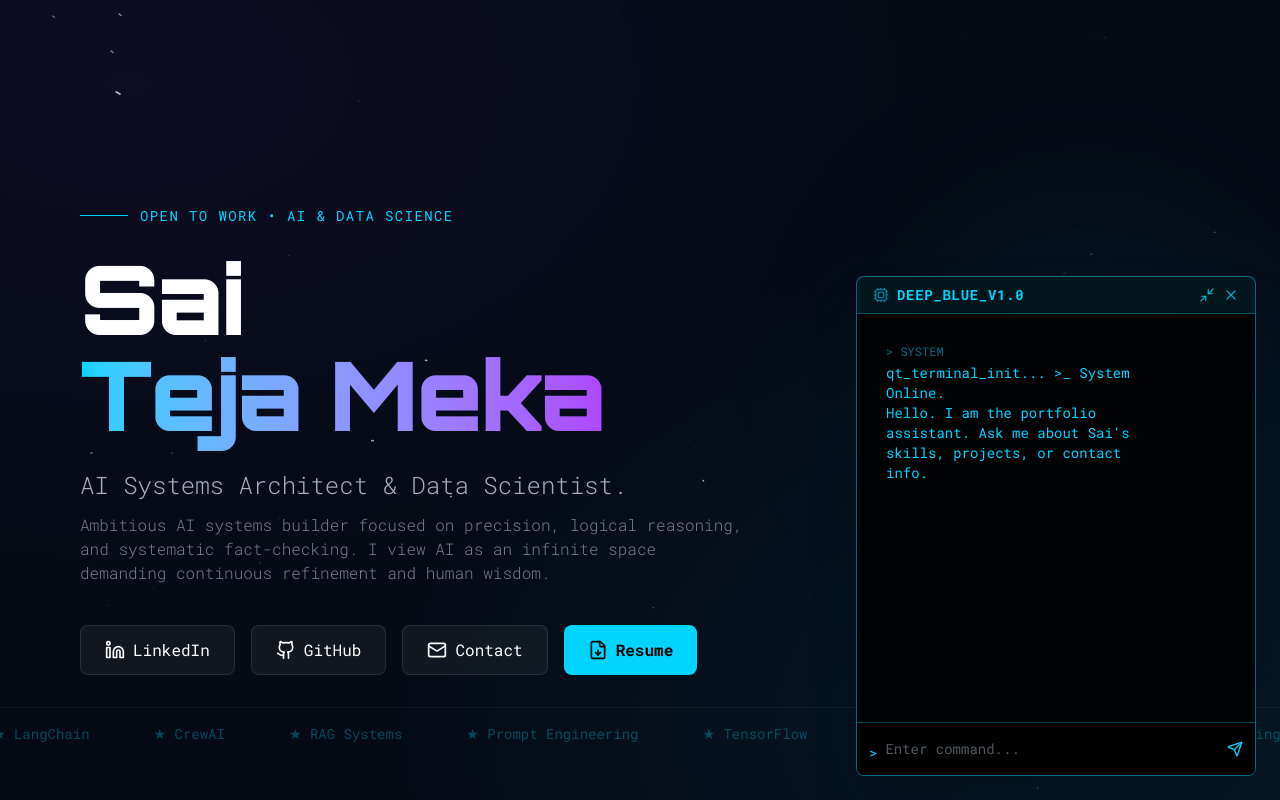
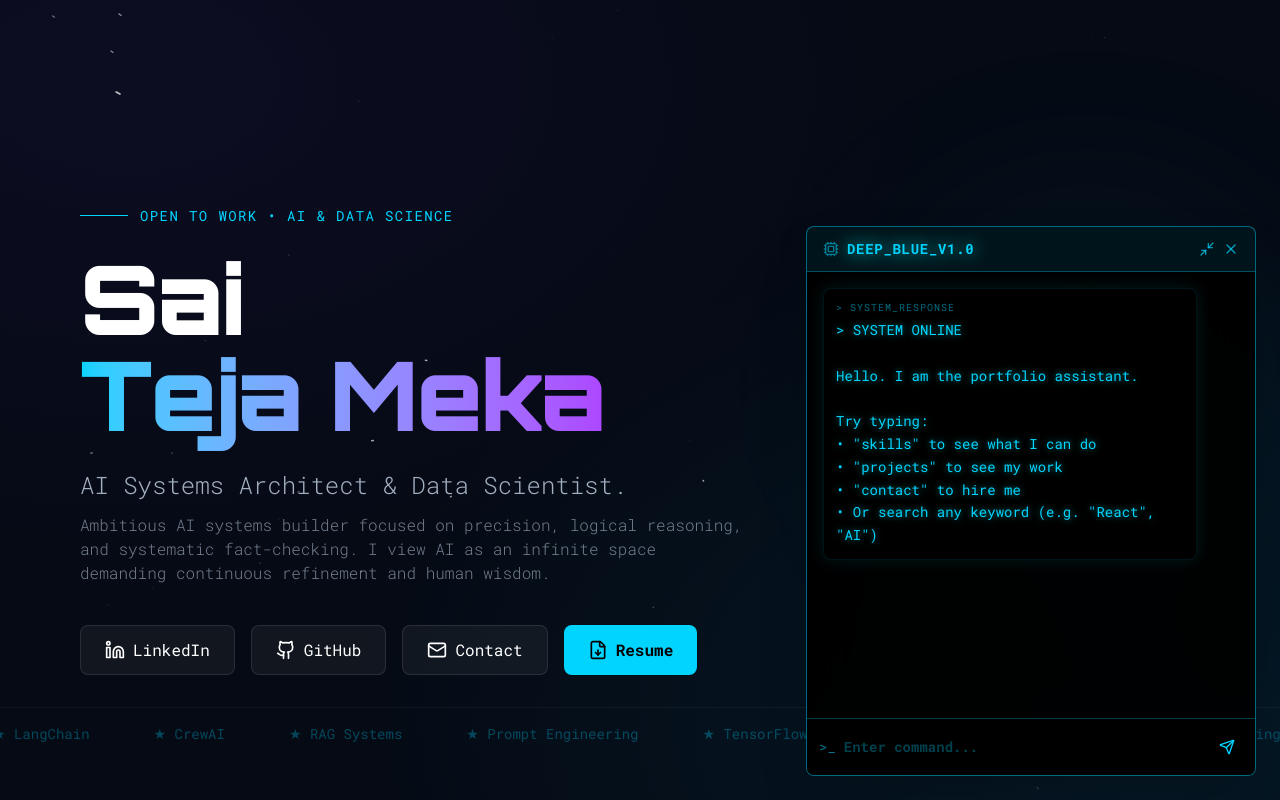
Before and after one commit to Sai-Teja-Meka/my-portfolio, a React (Vite) app: page / in a window 1280 px wide. Both pictures are taken after a click on the button 1227 px from the left and 747 px from the top of the page. Shown: the top 800 px of the page. Built offline with nearby package versions, Linux system fonts and the light colour scheme.

Commit message:
Update AITerminal.tsx

```diff
--- a/src/components/AITerminal.tsx
+++ b/src/components/AITerminal.tsx
@@ -1,8 +1,8 @@
 import { useState, useEffect, useRef } from 'react';
 import { motion, AnimatePresence } from 'framer-motion';
-import { Terminal, X, Minimize2, Send, Cpu } from 'lucide-react';
+import { Terminal, X, Minimize2, Send, Cpu, Search } from 'lucide-react';
 import { cn } from '@/lib/utils';
-import { PERSONAL_INFO, SKILLS, PROJECTS } from '@/lib/data';
+import { PERSONAL_INFO, SKILLS, PROJECTS, EXPERIENCE } from '@/lib/data';
 
 interface AITerminalProps {
   externalOpen?: boolean;
@@ -12,16 +12,16 @@ interface AITerminalProps {
 export function AITerminal({ externalOpen = false, onClose }: AITerminalProps) {
   const [isOpen, setIsOpen] = useState(false);
   const [input, setInput] = useState('');
+
+  // Clean initial state without the "qt_init" clutter
   const [history, setHistory] = useState<{role: 'user' | 'ai', content: string}[]>([
-    { role: 'ai', content: `qt_terminal_init... >_ System Online. \nHello. I am the portfolio assistant. Ask me about Sai's skills, projects, or contact info.` }
+    { role: 'ai', content: `> SYSTEM ONLINE\n\nHello. I am the portfolio assistant. \n\nTry typing:\n• "skills" to see what I can do\n• "projects" to see my work\n• "contact" to hire me\n• Or search any keyword (e.g. "React", "AI")` }
   ]);
+
   const bottomRef = useRef<HTMLDivElement>(null);
 
-  // Sync external open state (from Hero button) to internal state
   useEffect(() => {
-    if (externalOpen) {
-      setIsOpen(true);
-    }
+    if (externalOpen) setIsOpen(true);
   }, [externalOpen]);
 
   useEffect(() => {
@@ -30,26 +30,83 @@ export function AITerminal({ externalOpen = false, onClose }: AITerminalProps) {
 
   const handleClose = () => {
     setIsOpen(false);
-    if (onClose) onClose(); // Reset parent state
+    if (onClose) onClose();
   };
 
   const handleCommand = (cmd: string) => {
-    const lowerCmd = cmd.toLowerCase();
-    let response = "Access denied or command not recognized. Try 'help'.";
+    const lowerCmd = cmd.toLowerCase().trim();
+    let response = "Access denied. Command not recognized. Try 'help', 'skills', or search a keyword.";
 
-    if (lowerCmd.includes('help')) {
-      response = "Available commands: 'skills', 'projects', 'contact', 'about', 'clear'.";
-    } else if (lowerCmd.includes('skills')) {
-      response = `Analyzing neural pathways... \nCore competencies: ${SKILLS.map(s => s.category).join(', ')}.`;
+    // --- INTELLIGENT COMMAND PROCESSOR ---
+
+    // 1. HELP / MENU
+    if (['help', 'ls', 'menu', 'options'].includes(lowerCmd)) {
+      response = `>> AVAILABLE COMMANDS <<\n\n• skills      : List technical capabilities\n• projects    : View project archive\n• experience  : Show work history\n• contact     : Get communication links\n• about       : Executive summary\n• clear       : Clear terminal screen\n• [keyword]   : Search (e.g. 'React', 'PepsiCo')`;
+
+    // 2. BIO
+    } else if (lowerCmd.includes('about') || lowerCmd.includes('who are you')) {
+      response = `>> IDENTITY VERIFIED <<\n\nNAME: ${PERSONAL_INFO.name}\nROLE: ${PERSONAL_INFO.role}\nSTATUS: ${PERSONAL_INFO.status}\n\nBIO: ${PERSONAL_INFO.bio}`;
+
+    // 3. SKILLS
+    } else if (lowerCmd.includes('skills') || lowerCmd.includes('stack')) {
+      // Format skills into a clean list
+      const skillTree = SKILLS.map(s => `[${s.category.toUpperCase()}]\n> ${s.items.join(', ')}`).join('\n\n');
+      response = `>> NEURAL PATHWAYS LOADED <<\n\n${skillTree}`;
+
+    // 4. PROJECTS
     } else if (lowerCmd.includes('projects')) {
-      response = `Retrieving mission logs... \nFeatured: ${PROJECTS.filter(p => p.featured).map(p => p.title).join(', ')}.`;
-    } else if (lowerCmd.includes('contact')) {
-      response = `Secure channel available: ${PERSONAL_INFO.email}`;
-    } else if (lowerCmd.includes('about')) {
-      response = PERSONAL_INFO.bio;
-    } else if (lowerCmd.includes('clear')) {
+      const projectList = PROJECTS.map(p => `* ${p.title} [${p.category}]`).join('\n');
+      response = `>> MISSION LOGS RETRIEVED <<\n\n${projectList}\n\n(Type a specific project name for details)`;
+
+    // 5. EXPERIENCE
+    } else if (lowerCmd.includes('experience') || lowerCmd.includes('work') || lowerCmd.includes('history')) {
+      const expList = EXPERIENCE.map(e => `[${e.year}] ${e.title} @ ${e.company}`).join('\n');
+      response = `>> CAREER TIMELINE <<\n\n${expList}`;
+
+    // 6. CONTACT
+    } else if (lowerCmd.includes('contact') || lowerCmd.includes('email') || lowerCmd.includes('hire')) {
+      response = `>> SECURE CHANNEL OPEN <<\n\nEMAIL: ${PERSONAL_INFO.email}\nLINKEDIN: ${PERSONAL_INFO.linkedin}\nGITHUB: ${PERSONAL_INFO.github}`;
+
+    // 7. CLEAR
+    } else if (lowerCmd === 'clear') {
       setHistory([]);
       return;
+
+    // 8. KEYWORD SEARCH ENGINE
+    } else {
+      const results = [];
+
+      // Search Skills
+      SKILLS.forEach(cat => {
+        const matches = cat.items.filter(item => item.toLowerCase().includes(lowerCmd));
+        if (matches.length > 0) results.push(`SKILLS MATCHED: ${matches.join(', ')}`);
+      });
+
+      // Search Projects
+      const matchedProjects = PROJECTS.filter(p =>
+        p.title.toLowerCase().includes(lowerCmd) ||
+        p.description.toLowerCase().includes(lowerCmd) ||
+        p.tech.some(t => t.toLowerCase().includes(lowerCmd))
+      );
+      if (matchedProjects.length > 0) {
+        results.push(`PROJECTS FOUND:\n${matchedProjects.map(p => `> ${p.title}: ${p.description}`).join('\n')}`);
+      }
+
+      // Search Experience
+      const matchedExp = EXPERIENCE.filter(e =>
+        e.company.toLowerCase().includes(lowerCmd) ||
+        e.description.toLowerCase().includes(lowerCmd) ||
+        e.tech.some(t => t.toLowerCase().includes(lowerCmd))
+      );
+      if (matchedExp.length > 0) {
+        results.push(`EXPERIENCE FOUND:\n${matchedExp.map(e => `> ${e.company} (${e.title}): ${e.description}`).join('\n')}`);
+      }
+
+      if (results.length > 0) {
+        response = `>> SEARCH COMPLETE: "${lowerCmd}" <<\n\n${results.join('\n\n')}`;
+      } else {
+        response = `Error: No data found for "${cmd}" in local archives.`;
+      }
     }
 
     setHistory(prev => [...prev, { role: 'user', content: cmd }, { role: 'ai', content: response }]);
@@ -84,32 +141,42 @@ export function AITerminal({ externalOpen = false, onClose }: AITerminalProps) {
             initial={{ opacity: 0, y: 100, scale: 0.9 }}
             animate={{ opacity: 1, y: 0, scale: 1 }}
             exit={{ opacity: 0, y: 100, scale: 0.9 }}
-            className="fixed bottom-6 right-6 z-50 w-[90vw] md:w-[400px] h-[500px] bg-black/90 backdrop-blur-md border border-primary/50 rounded-lg shadow-2xl overflow-hidden flex flex-col font-mono text-sm"
+            // Added bg-black/95 to make it very dark and readable
+            className="fixed bottom-6 right-6 z-50 w-[90vw] md:w-[450px] h-[550px] bg-black/95 backdrop-blur-xl border border-primary/50 rounded-lg shadow-2xl overflow-hidden flex flex-col font-mono text-sm"
           >
             {/* Header */}
-            <div className="flex items-center justify-between px-4 py-2 bg-primary/10 border-b border-primary/30">
+            <div className="flex items-center justify-between px-4 py-3 bg-primary/10 border-b border-primary/30">
               <div className="flex items-center gap-2 text-primary">
                 <Cpu className="w-4 h-4 animate-pulse" />
-                <span className="font-bold tracking-wider">DEEP_BLUE_V1.0</span>
+                <span className="font-bold tracking-wider drop-shadow-[0_0_8px_rgba(0,255,255,0.8)]">DEEP_BLUE_V1.0</span>
               </div>
               <div className="flex items-center gap-2">
-                <button onClick={handleClose} className="text-primary/70 hover:text-primary"><Minimize2 className="w-4 h-4" /></button>
-                <button onClick={handleClose} className="text-primary/70 hover:text-destructive"><X className="w-4 h-4" /></button>
+                <button onClick={handleClose} className="text-primary/70 hover:text-primary transition-colors"><Minimize2 className="w-4 h-4" /></button>
+                <button onClick={handleClose} className="text-primary/70 hover:text-destructive transition-colors"><X className="w-4 h-4" /></button>
               </div>
             </div>
 
             {/* Output Area */}
-            <div className="flex-1 p-4 overflow-y-auto space-y-4 scrollbar-thin scrollbar-thumb-primary/20">
+            <div className="flex-1 p-4 overflow-y-auto space-y-4 scrollbar-thin scrollbar-thumb-primary/20 scrollbar-track-transparent">
               {history.map((msg, i) => (
                 <div key={i} className={cn("flex flex-col", msg.role === 'user' ? "items-end" : "items-start")}>
                   <div className={cn(
-                    "max-w-[85%] p-3 rounded-lg border",
+                    "max-w-[90%] p-3 rounded-lg border backdrop-blur-sm",
+                    // USER STYLE: Right aligned, filled background to hide underlying text
                     msg.role === 'user'
-                      ? "bg-primary/10 border-primary/30 text-primary-foreground"
-                      : "bg-transparent border-transparent text-primary"
+                      ? "bg-primary/20 border-primary/30 text-white"
+                      : "bg-black/40 border-primary/10 text-primary shadow-[0_0_15px_rgba(0,255,255,0.1)]"
                   )}>
-                    <span className="opacity-50 text-xs mb-1 block">{msg.role === 'user' ? '> USER' : '> SYSTEM'}</span>
-                    <p className="whitespace-pre-wrap">{msg.content}</p>
+                    <span className="opacity-50 text-[10px] uppercase tracking-widest mb-1 block">
+                      {msg.role === 'user' ? '> USER_INPUT' : '> SYSTEM_RESPONSE'}
+                    </span>
+                    {/* Added 'drop-shadow' class for the GLOW effect and whitespace-pre-wrap for formatting */}
+                    <p className={cn(
+                      "whitespace-pre-wrap leading-relaxed",
+                      msg.role === 'ai' && "drop-shadow-[0_0_3px_rgba(0,255,255,0.5)]"
+                    )}>
+                      {msg.content}
+                    </p>
                   </div>
                 </div>
               ))}
@@ -117,17 +184,17 @@ export function AITerminal({ externalOpen = false, onClose }: AITerminalProps) {
             </div>
 
             {/* Input Area */}
-            <form onSubmit={handleSubmit} className="p-3 bg-black border-t border-primary/30 flex gap-2">
-              <span className="text-primary pt-2">{'>'}</span>
+            <form onSubmit={handleSubmit} className="p-3 bg-black/80 border-t border-primary/30 flex gap-2 items-center">
+              <span className="text-primary animate-pulse">{'>_'}</span>
               <input
                 autoFocus
                 type="text"
                 value={input}
                 onChange={(e) => setInput(e.target.value)}
                 placeholder="Enter command..."
-                className="flex-1 bg-transparent border-none outline-none text-foreground placeholder:text-muted-foreground/50"
+                className="flex-1 bg-transparent border-none outline-none text-primary placeholder:text-primary/30 font-bold"
               />
-              <button type="submit" className="text-primary hover:text-white transition-colors">
+              <button type="submit" className="text-primary hover:text-white transition-colors p-2 hover:bg-primary/20 rounded">
                 <Send className="w-4 h-4" />
               </button>
             </form>
```
